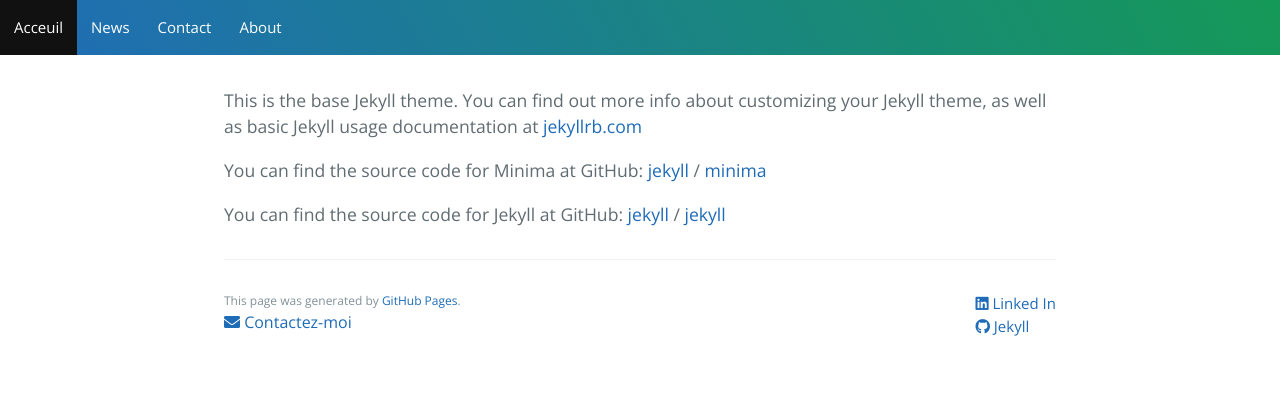
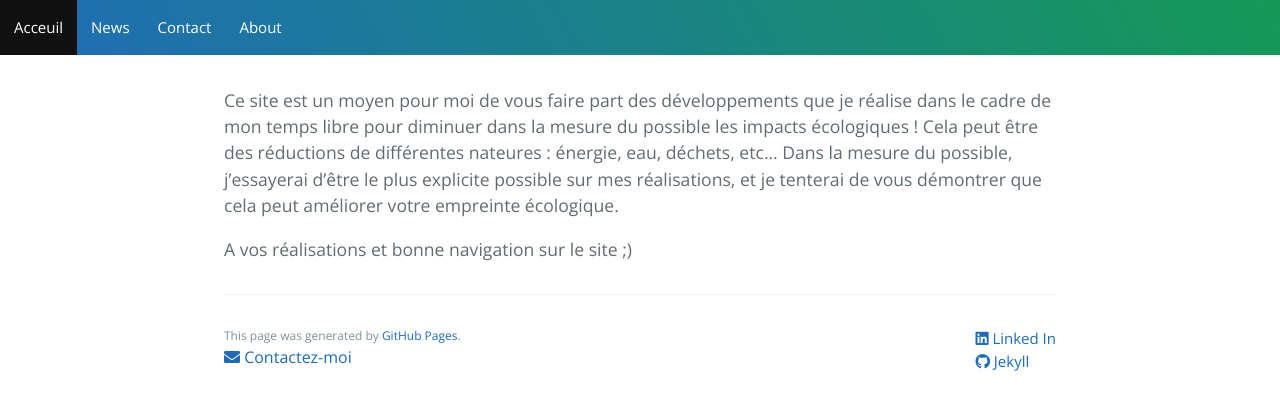
Before and after one commit to dufoura/dufoura.github.io, a Jekyll site: the page built from butsite.md, in a window 1280 px wide. Shown: the top 410 px of the page. Built offline with Jekyll 4.4.1, drawn with Linux system fonts in a browser that asks for light colours; nearby versions of some CDN libraries.

Commit message:
modif butsite.md

```diff
--- a/butsite.md
+++ b/butsite.md
@@ -4,15 +4,8 @@ title: But du site
 permalink: /butsite/
 ---
 
-This is the base Jekyll theme. You can find out more info about customizing your Jekyll theme, as well as basic Jekyll usage documentation at [jekyllrb.com](https://jekyllrb.com/)
+Ce site est un moyen pour moi de vous faire part des développements que je réalise dans le cadre de mon temps libre pour diminuer dans la mesure du possible les impacts écologiques !
+Cela peut être des réductions de différentes nateures : énergie, eau, déchets, etc...
+Dans la mesure du possible, j'essayerai d'être le plus explicite possible sur mes réalisations, et je tenterai de vous démontrer que cela peut améliorer votre empreinte écologique.
 
-You can find the source code for Minima at GitHub:
-[jekyll][jekyll-organization] /
-[minima](https://github.com/jekyll/minima)
-
-You can find the source code for Jekyll at GitHub:
-[jekyll][jekyll-organization] /
-[jekyll](https://github.com/jekyll/jekyll)
-
-
-[jekyll-organization]: https://github.com/jekyll
+A vos réalisations et bonne navigation sur le site ;)
```
